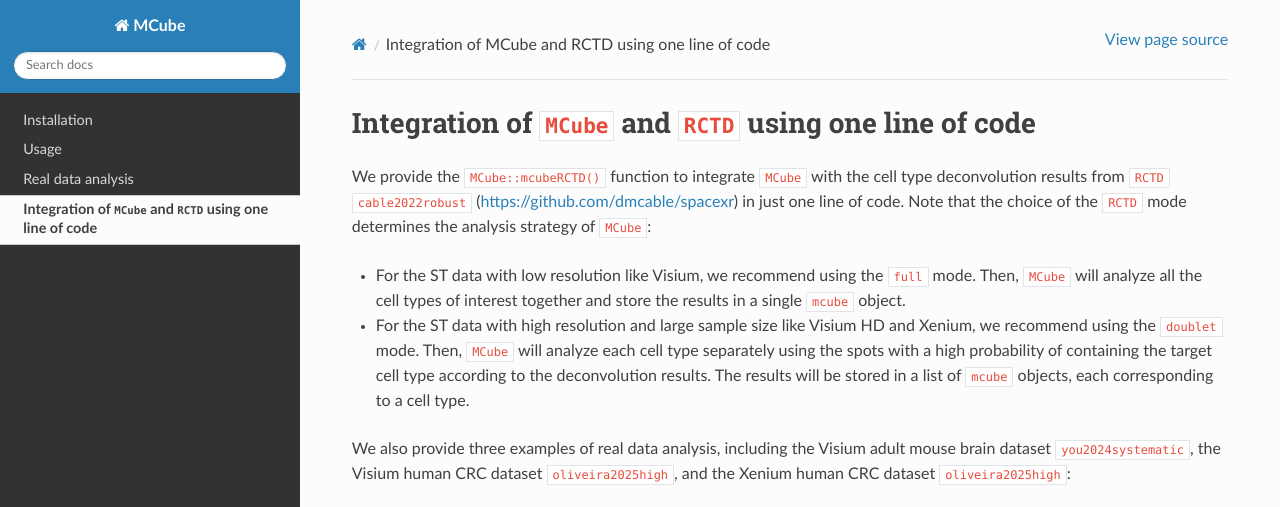
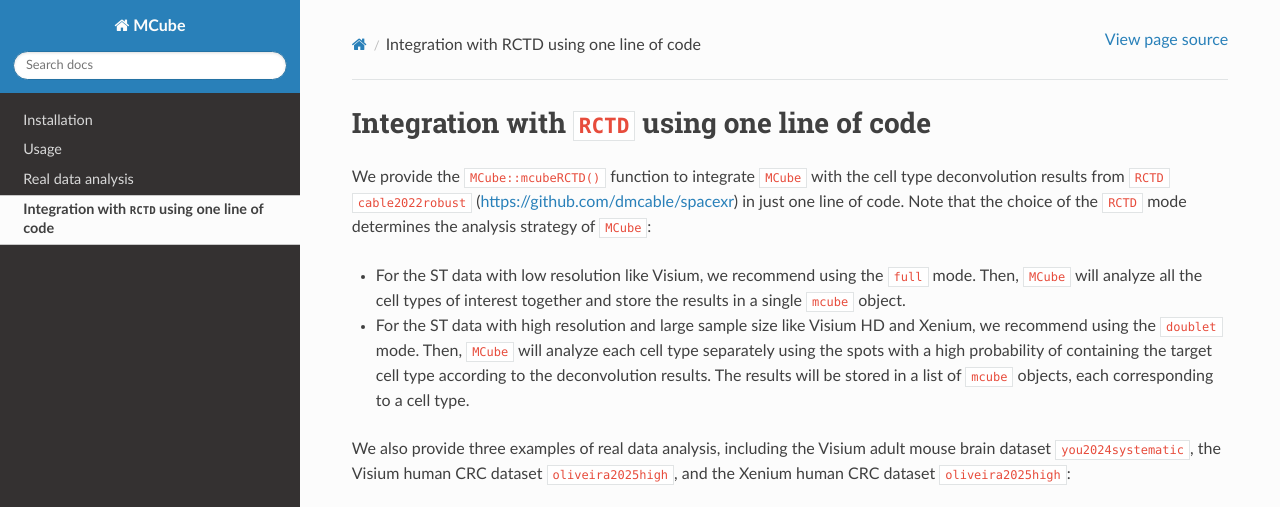
Before and after one commit to statwangz/MCube-tutorial, a Sphinx documentation site: the page built from docs/source/RCTD/index.rst, in a window 1280 px wide, cut to the strip 0-507 px from the top of the page. Built offline with Sphinx 7.4.7 and the Read the Docs theme 3.1.0, drawn with Linux system fonts in a browser that asks for light colours; pages that are not in the unit, such as notebooks, are missing from menus; cross-references to code outside the pages are shown as plain code.

Commit message:
Update index.rst

```diff
--- a/docs/source/RCTD/index.rst
+++ b/docs/source/RCTD/index.rst
@@ -1,6 +1,6 @@
-============================================================
-Integration of ``MCube`` and ``RCTD`` using one line of code
-============================================================
+================================================
+Integration with ``RCTD`` using one line of code
+================================================
 
 We provide the ``MCube::mcubeRCTD()`` function to integrate ``MCube`` with the cell type deconvolution results from ``RCTD`` :cite:p:`cable2022robust` (https://github.com/dmcable/spacexr) in just one line of code.
 Note that the choice of the ``RCTD`` mode determines the analysis strategy of ``MCube``:
```
